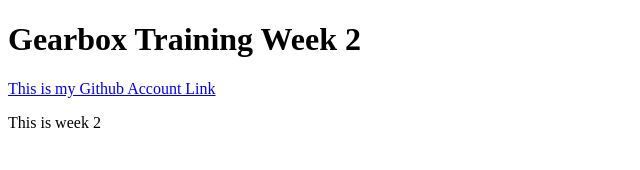
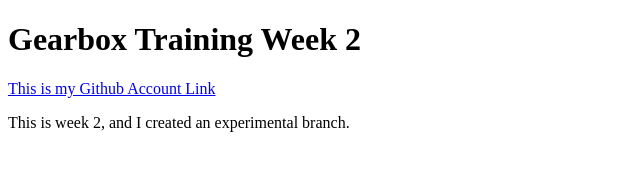
Before and after one commit to VicStew/victor-gearbox-training, a plain HTML site: page week2.html in a window 1280 px wide. Shown: the whole page, without its empty margins (0-640 px from the left). Drawn offline with Linux system fonts and the light colour scheme.

Commit message:
created an experimental branch

```diff
--- a/week2.html
+++ b/week2.html
@@ -12,7 +12,7 @@
         <a href="www.github.com/VicStew">This is my Github Account Link</a>
 
         <p>
-            This is week 2
+            This is week 2, and I created an experimental branch.
         </p>
     </body>
 
```
